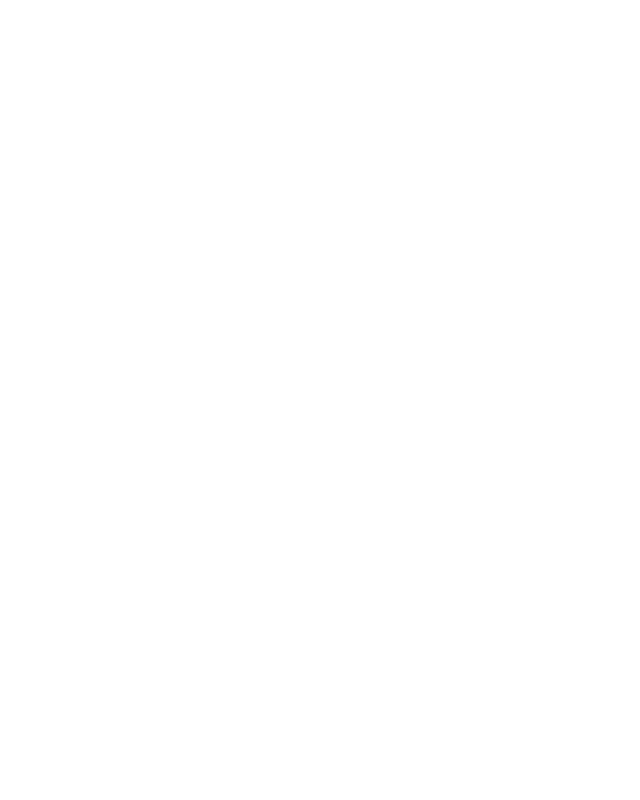
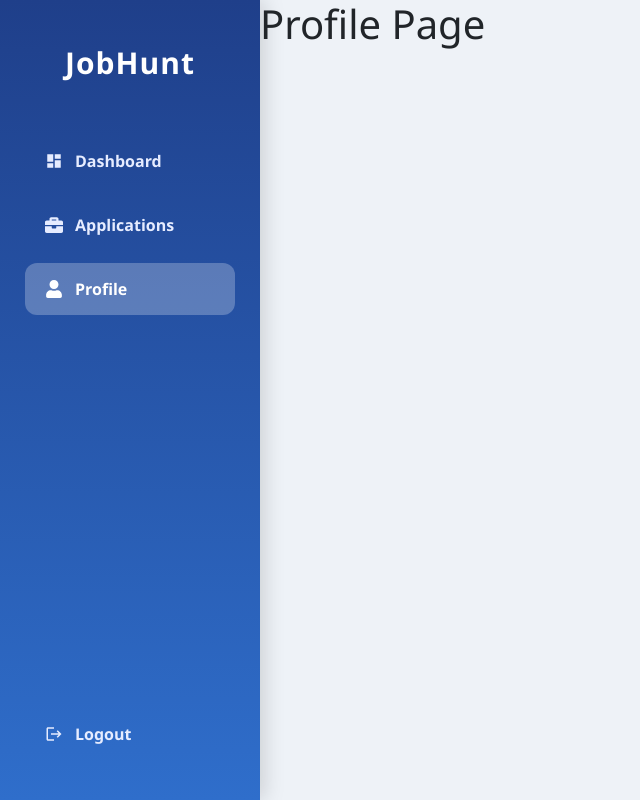
Before and after one commit to HalidMY/JobHunt-Smart-Job-Application-Tracker, a React (Create React App) app: page /profile in a window 1280 px wide. Before the commit this address had no page. Shown: the whole page, without its empty margins (0-640 px from the left). Built offline with nearby package versions, Linux system fonts and the light colour scheme.

Commit message:
initialised profile page and revised sidebar and its css

```diff
--- a/src/App.js
+++ b/src/App.js
@@ -4,6 +4,7 @@
 import Login from './pages/Login.jsx';
 import HomePage from './pages/HomePage.jsx';
 import Dashboard from './pages/Dashboard.jsx';
+import Profile from './pages/Profile.jsx';
 
 function App() {
   return (
@@ -14,6 +15,7 @@
           <Route path="/register" element={<Register />} />
           <Route path="/login" element={<Login />} />
           <Route path="/dashboard" element={<Dashboard />} />
+          <Route path="/profile" element={<Profile />} />
         </Routes>
       </Router>
     </div>
--- a/src/components/dashboard/Sidebar.jsx
+++ b/src/components/dashboard/Sidebar.jsx
@@ -1,5 +1,5 @@
 import '../../style/global.css';
-import { Link, useNavigate } from 'react-router-dom';
+import { NavLink, useNavigate } from 'react-router-dom';
 import { MdDashboard, MdLogout } from "react-icons/md";
 import { FaBriefcase, FaUser } from "react-icons/fa";
 
@@ -15,19 +15,22 @@
         <aside className="dashboard-sidebar">
             <div className="sidebar-logo">JobHunt</div>
             <nav className="sidebar-nav">
-                <Link to="/dashboard" className="active">
+                <NavLink to="/dashboard" className="sidebar-link">
                     <MdDashboard className="nav-icon" />
                     Dashboard
-                </Link>
-                <Link to="/applications">
+                </NavLink>
+
+                <NavLink to="/applications" className="sidebar-link">
                     <FaBriefcase className="nav-icon" />
                     Applications
-                </Link>
-                <Link to="/profile">
+                </NavLink>
+
+                <NavLink to="/profile" className="sidebar-link">
                     <FaUser className="nav-icon" />
                     Profile
-                </Link>
-                <button type="button" onClick={handleLogout} className="sidebar-logout-btn">
+                </NavLink>
+
+                <button type="button" onClick={handleLogout} className="sidebar-link sidebar-logout-btn">
                     <MdLogout className="nav-icon" />
                     Logout
                 </button>
--- /dev/null
+++ b/src/pages/Profile.jsx
@@ -0,0 +1,15 @@
+import Sidebar from "../components/dashboard/Sidebar";
+import "../style/global.css";
+
+export default function Profile() {
+
+    return (
+        <div className="dashboard-page">
+            <Sidebar />
+            <div className="profile-page">
+                <h1>Profile Page</h1>
+            </div>
+        </div>
+
+    )
+}
--- a/src/pages/Register.jsx
+++ b/src/pages/Register.jsx
@@ -52,9 +52,9 @@
                 <form onSubmit={handleSubmit} className="auth-form">
                 <h2 className="auth-title">Register Account</h2>
 
-                <input type="text" name="username" placeholder="Username" value={formData.username} onChange={handleChange} required className="auth-input" />
-                <input type="email" name="email" placeholder="Email" value={formData.email} onChange={handleChange} required className="auth-input" />
-                <input type="password" name="password" placeholder="Password" value={formData.password} onChange={handleChange} required className="auth-input" />
+                <input type="text" name="username" placeholder="Username" value={formData.username} onChange={handleChange} required autoComplete="off" className="auth-input" />
+                <input type="email" name="email" placeholder="Email" value={formData.email} onChange={handleChange} required autoComplete="off" className="auth-input" />
+                <input type="password" name="password" placeholder="Password" value={formData.password} onChange={handleChange} required autoComplete="new-password" className="auth-input" />
                 <input type="password" name="confirmPassword" placeholder="Confirm Password" value={formData.confirmPassword} onChange={handleChange} required className="auth-input" />
 
                 <button type="submit" className="auth-button">Register</button>
--- a/src/style/global.css
+++ b/src/style/global.css
@@ -153,7 +153,7 @@
   height: 100%;
 }
 
-.sidebar-nav a {
+.sidebar-link {
   display: flex;
   align-items: center;
   gap: 12px;
@@ -189,11 +189,11 @@
   font-size: 18px;
 }
 
-.sidebar-nav a:hover {
+.sidebar-link:hover {
   background: rgba(255, 255, 255, 0.15);
 }
 
-.sidebar-nav a.active {
+.sidebar-link.active {
   background: rgba(255, 255, 255, 0.25);
   color: white;
 }
```
